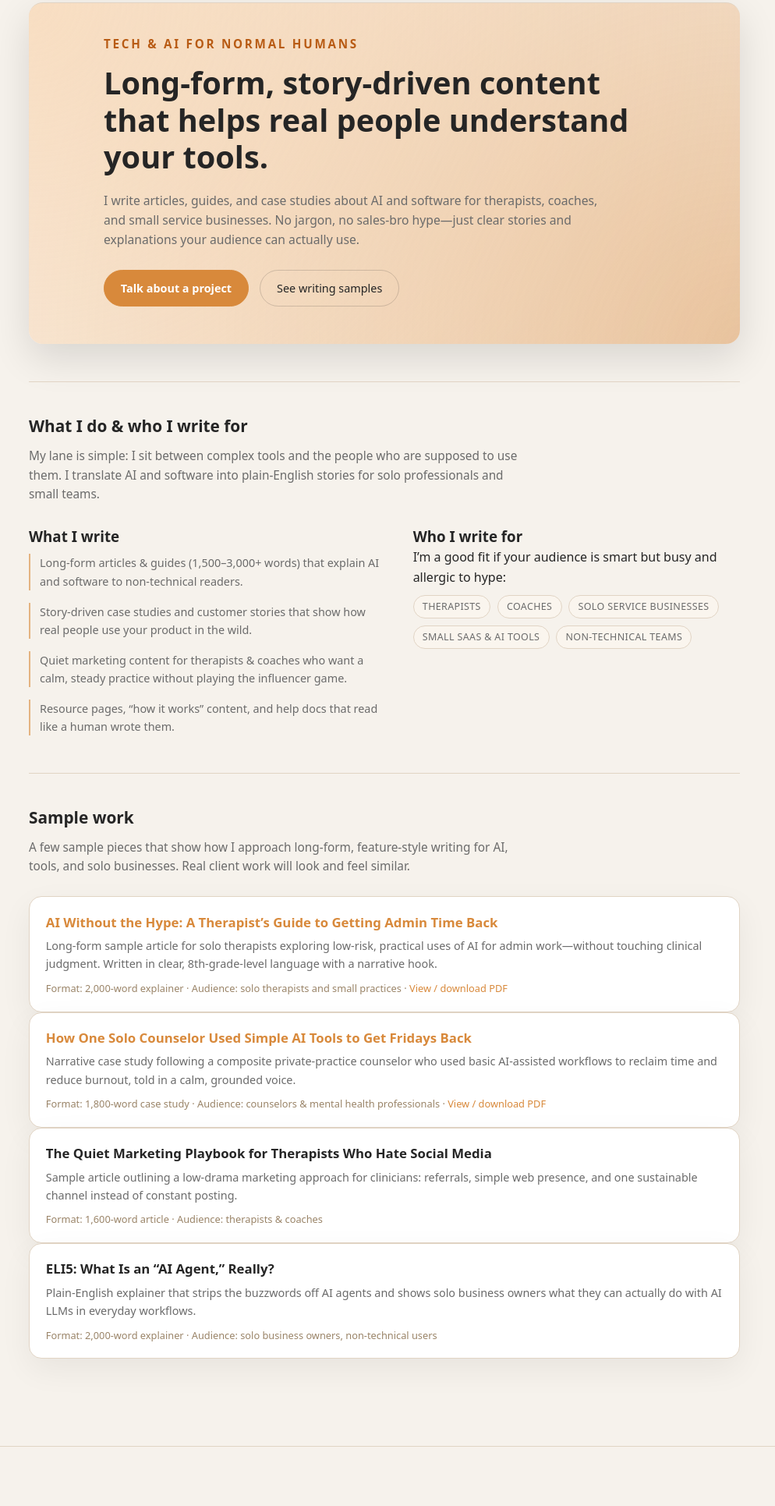
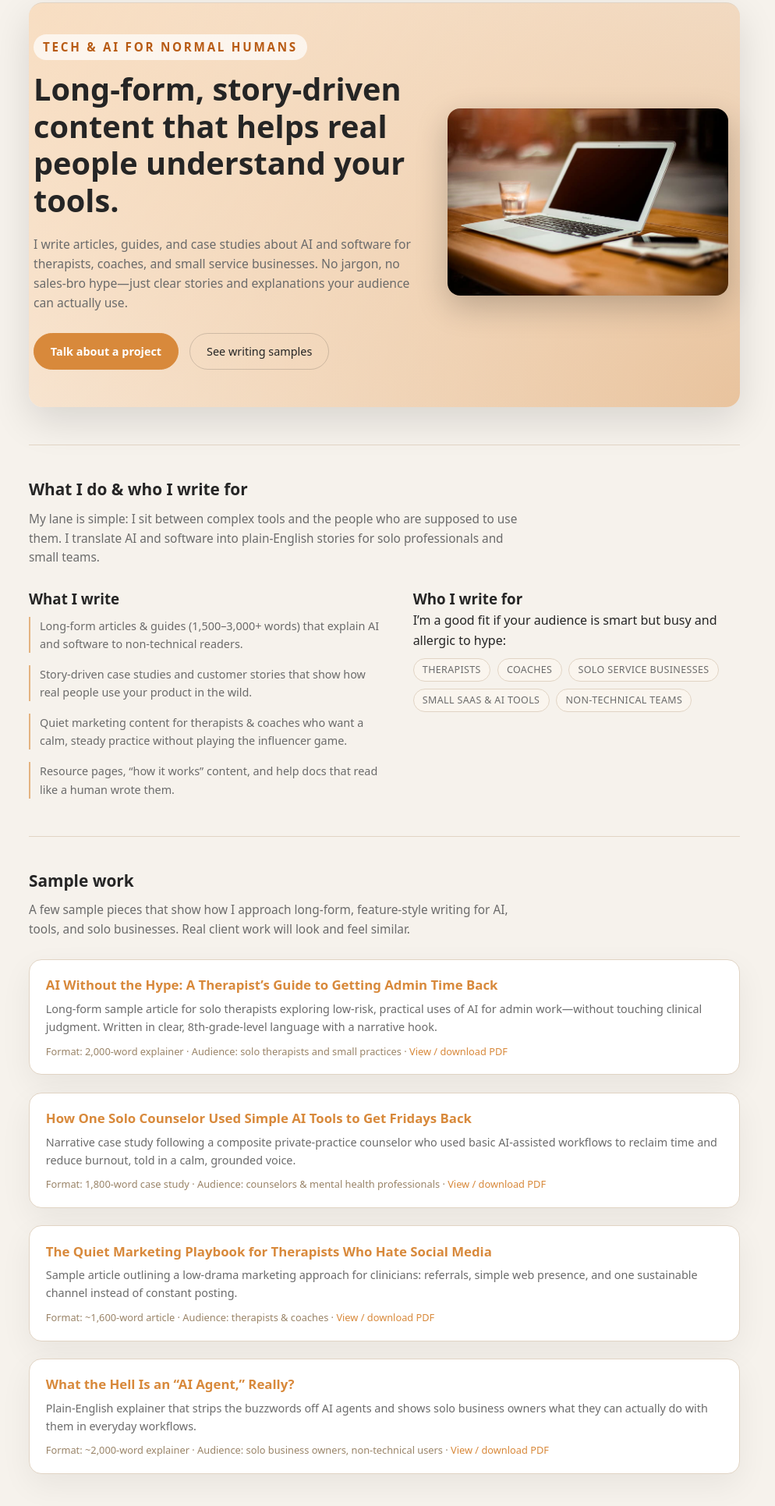
Before and after one commit to Dennis-Kaye/portfolio-site, a plain HTML site: page index.html in a window 1280 px wide. Shown: the part 157-2088 px from the top of the page at 78% size, without its empty margins (147-1141 px from the left). Drawn offline with Linux system fonts and the light colour scheme.

Commit message:
Add files via upload

```diff
--- a/index.html
+++ b/index.html
@@ -6,7 +6,7 @@
   <meta name="viewport" content="width=device-width, initial-scale=1" />
   <style>
     :root {
-      /* Palette from new photo: warm wood + light, airy neutrals */
+      /* Palette from photo: warm wood + light, airy neutrals */
       --bg: #f6f2ec;          /* page background */
       --bg-alt: #ffffff;      /* cards / hero inner */
       --accent: #d8893b;      /* warm amber (table) */
@@ -88,16 +88,44 @@
     }
 
     .hero-inner {
-      max-width: 720px;
+      max-width: 900px;
       margin: 0 auto;
+    }
+
+    .hero-layout {
+      display: grid;
+      grid-template-columns: minmax(0, 1.3fr) minmax(0, 1fr);
+      gap: 2rem;
+      align-items: center;
+    }
+
+    .hero-copy {
+      /* reserved for future tweaks */
+    }
+
+    .hero-image {
+      display: flex;
+      justify-content: center;
+    }
+
+    .hero-image img {
+      width: 100%;
+      max-width: 360px;
+      border-radius: 16px;
+      box-shadow: 0 14px 40px rgba(0, 0, 0, 0.22);
+      object-fit: cover;
     }
 
     .eyebrow {
       text-transform: uppercase;
       letter-spacing: 0.18em;
-  font-size: 0.95rem;        /* bigger */
-  font-weight: 700;          /* bolder */
-  color: #b85b14;            /* slightly deeper, stronger orange */
+      font-size: 0.95rem;
+      font-weight: 700;
+      color: #b85b14;
+      background: rgba(255,255,255,0.7);
+      padding: 0.25rem 0.75rem;
+      border-radius: 999px;
+      display: inline-block;
       margin-bottom: 0.9rem;
     }
 
@@ -305,6 +333,14 @@
       .two-col {
         grid-template-columns: minmax(0, 1fr);
       }
+
+      .hero-layout {
+        grid-template-columns: minmax(0, 1fr);
+      }
+
+      .hero-image {
+        margin-top: 1.5rem;
+      }
     }
   </style>
 </head>
@@ -323,6 +359,8 @@
     <main>
       <section class="hero">
         <div class="hero-inner">
+          <div class="hero-layout">
+            <div class="hero-copy">
               <div class="eyebrow">Tech &amp; AI for normal humans</div>
               <h1>
                 Long-form, story-driven content that helps real people understand
@@ -337,6 +375,12 @@
               <div class="hero-actions">
                 <a href="#contact" class="btn btn-primary">Talk about a project</a>
                 <a href="#samples" class="btn btn-ghost">See writing samples</a>
+              </div>
+            </div>
+
+            <div class="hero-image">
+              <img src="laptop-notebook.jpg" alt="Laptop and notebook on a wooden table with sunlight" />
+            </div>
           </div>
         </div>
       </section>
@@ -394,6 +438,7 @@
           writing for AI, tools, and solo businesses. Real client work will
           look and feel similar.
         </p>
+        <div class="card-grid">
           <article class="card">
             <h3>
               <a href="ai-without-the-hype.pdf" target="_blank" rel="noopener">
@@ -436,27 +481,41 @@
           </article>
 
           <article class="card">
-            <h3>The Quiet Marketing Playbook for Therapists Who Hate Social Media</h3>
+            <h3>
+              <a href="quiet-marketing-playbook.pdf" target="_blank" rel="noopener">
+                The Quiet Marketing Playbook for Therapists Who Hate Social Media
+              </a>
+            </h3>
             <p>
               Sample article outlining a low-drama marketing approach for
               clinicians: referrals, simple web presence, and one sustainable
               channel instead of constant posting.
             </p>
             <div class="meta">
-              Format: 1,600-word article · Audience: therapists &amp; coaches
+              Format: ~1,600-word article · Audience: therapists &amp; coaches ·
+              <a href="quiet-marketing-playbook.pdf" target="_blank" rel="noopener">
+                View / download PDF
+              </a>
             </div>
           </article>
 
           <article class="card">
-            <h3>ELI5: What Is an “AI Agent,” Really?</h3>
+            <h3>
+              <a href="what-is-an-ai-agent.pdf" target="_blank" rel="noopener">
+                What the Hell Is an “AI Agent,” Really?
+              </a>
+            </h3>
             <p>
               Plain-English explainer that strips the buzzwords off AI agents
               and shows solo business owners what they can actually do with
-              AI LLMs in everyday workflows.
+              them in everyday workflows.
             </p>
             <div class="meta">
-              Format: 2,000-word explainer · Audience: solo business owners,
-              non-technical users
+              Format: ~2,000-word explainer · Audience: solo business owners,
+              non-technical users ·
+              <a href="what-is-an-ai-agent.pdf" target="_blank" rel="noopener">
+                View / download PDF
+              </a>
             </div>
           </article>
         </div>
@@ -540,11 +599,12 @@
           </p>
           <p>
             Email:
-            <span class="contact-highlight">dennis.kaye733@gmail.com</span>
+            <span class="contact-highlight">you@example.com</span>
+            <!-- replace with your actual address -->
           </p>
           <p>
-            Prefer async? That’s my default. We can handle everything by
-            email or DM unless a call will make things easier.
+            I usually work async over email or messages. If a quick call would
+            genuinely make things easier, we can do that too.
           </p>
         </div>
       </section>
```
Also changed, not shown: laptop-notebook.jpg (added), 2 other files. Lines whose indentation alone changed are shown as unchanged.
